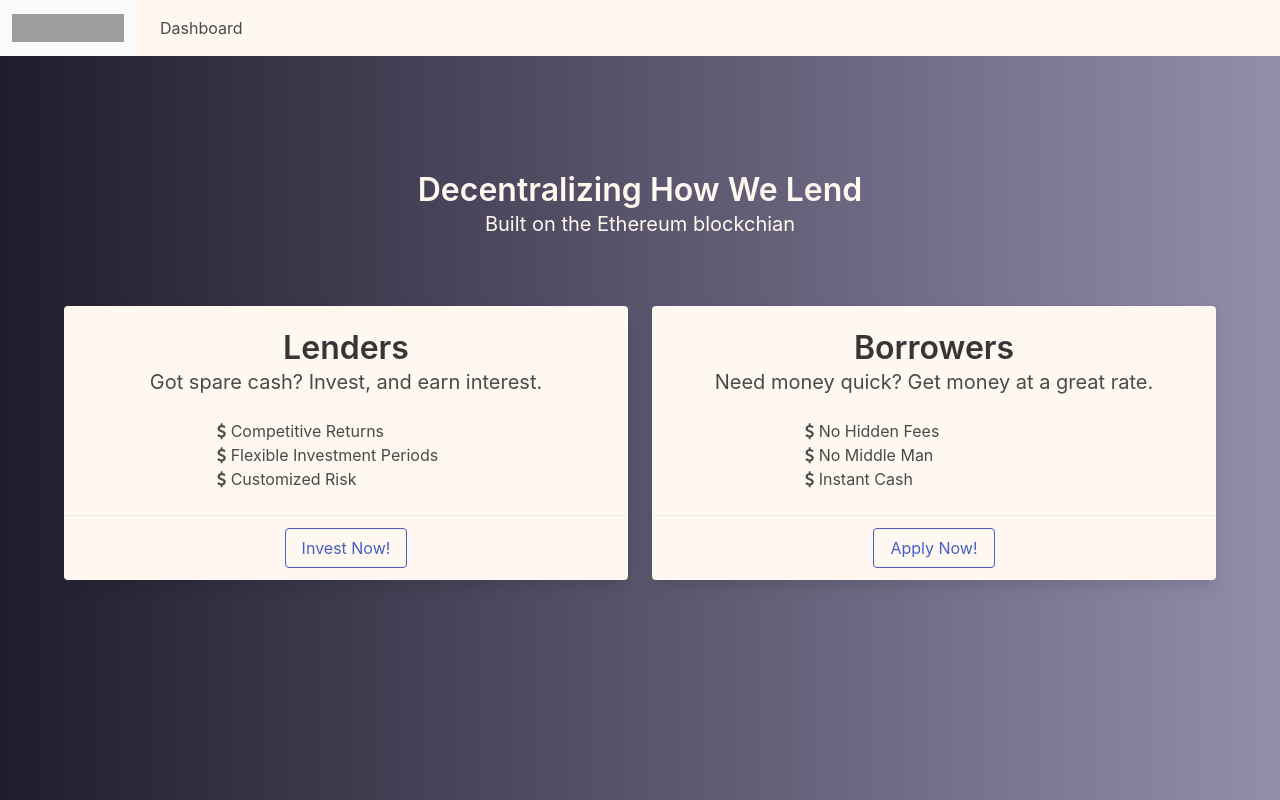
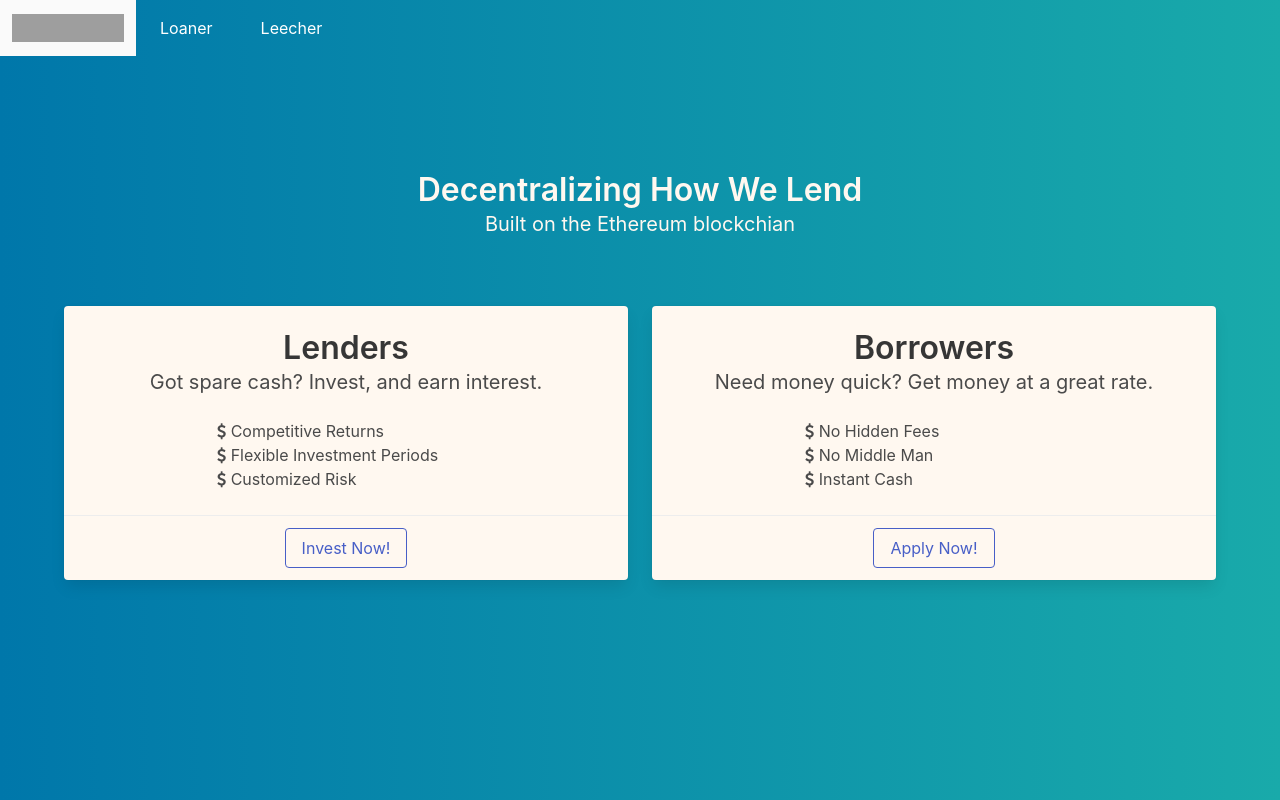
Before and after one commit to hnrytrn/hack-western-4, a website: page app/templates/home.html in a window 1280 px wide. Drawn offline with nearby package versions, Linux system fonts and the light colour scheme; grey boxes are pictures that could not be loaded.

Commit message:
connected pages and ui changes on home.html

```diff
--- a/app/css/home.css
+++ b/app/css/home.css
@@ -23,8 +23,14 @@ ul {
     color: #FFF8F0;
 }
 
-.navbar {
-    background-color: #FFF8F0;
+nav{
+    background: #0077aa;
+            background: -webkit-linear-gradient(left,#0077aa,#19aaaa);
+            background: -moz-linear-gradient(left,#0077aa,#19aaaa);
+            background: linear-gradient(left,#0077aa,#19aaaa);
+}
+.navbar-item{
+    color:white;
 }
 
 li {
@@ -34,10 +40,10 @@ li {
 }
 
 body {
-    background: #1F1C2C;
-    background: -webkit-linear-gradient(left,#1F1C2C,#928dab);
-    background: -moz-linear-gradient(left,#1F1C2C,#928dab);
-    background: linear-gradient(left,#1F1C2C,#928dab);
+    background: #0077aa;
+            background: -webkit-linear-gradient(left,#0077aa,#19aaaa);
+            background: -moz-linear-gradient(left,#0077aa,#19aaaa);
+            background: linear-gradient(left,#0077aa,#19aaaa);
 
     min-height: 100vh;
 }
--- a/app/templates/home.html
+++ b/app/templates/home.html
@@ -9,17 +9,22 @@
     <link rel="stylesheet" type="text/css" href="../css/home.css">
   </head>
   <body>
-    <!-- NAVBAR -->
+      <!-- NAVBAR -->
     <nav class="navbar" role="navigation" aria-label="dropdown navigation">
-      <a class="navbar-item">
+      <a href="home.html" class="navbar-item">
         <img src="https://bulma.io/images/bulma-logo.png" alt="Bulma: a modern CSS framework based on Flexbox" width="112" height="28">
       </a>
 
-      <div class="navbar-item ">
+      <div class="navbar-item">
+        <a href="dashboard.html" class="navbar-item">
+          Loaner
+        </a>
+      </div>
+
+      <div class="navbar-item">
         <a class="navbar-item">
-          Dashboard
+          Leecher
         </a>
-
       </div>
     </nav>
 
```
Also changed, not shown: app/templates/dashboard.html (+2 -2 lines).
